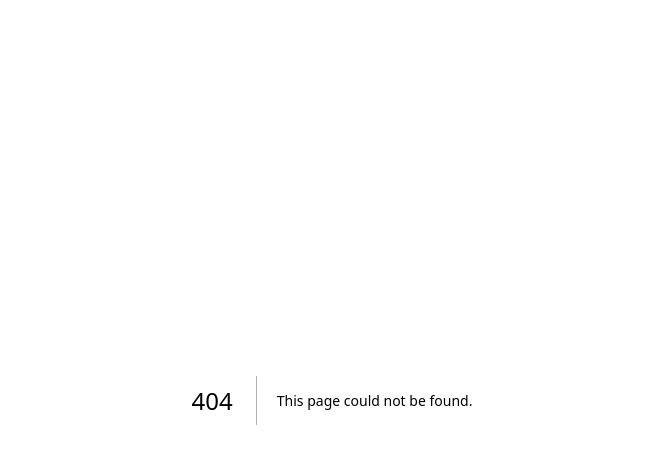
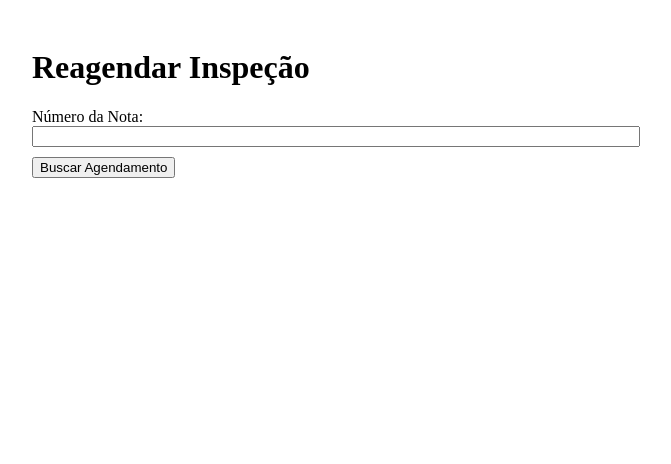
Before and after one commit to AnakRomanov/celesc-agenda, a Next.js app: page /reagendar in a window 1280 px wide. Before the commit this address had no page. Shown: the top 464 px of the page, without its empty margins (308-979 px from the left). Built offline with nearby package versions, Linux system fonts and the light colour scheme.

Commit message:
Add files via upload

```diff
--- /dev/null
+++ b/pages/reagendar.tsx
@@ -0,0 +1,112 @@
+
+import { useState, useEffect } from 'react';
+import { useRouter } from 'next/router';
+
+export default function Reagendar() {
+  const router = useRouter();
+  const [numeroNota, setNumeroNota] = useState('');
+  const [agendamento, setAgendamento] = useState(null);
+  const [novaData, setNovaData] = useState('');
+  const [novoPeriodo, setNovoPeriodo] = useState('MANHA');
+  const [mensagem, setMensagem] = useState('');
+  const [podeReagendar, setPodeReagendar] = useState(false);
+
+  const buscarAgendamento = async () => {
+    setMensagem('');
+    const res = await fetch('/api/consultar', {
+      method: 'POST',
+      headers: { 'Content-Type': 'application/json' },
+      body: JSON.stringify({ numeroNota })
+    });
+    const data = await res.json();
+    if (data && data.agendamento) {
+      setAgendamento(data.agendamento);
+      const hoje = new Date();
+      const dataOriginal = new Date(data.agendamento.dataOriginal);
+      const diff = await fetch('/api/dias-uteis', {
+        method: 'POST',
+        headers: { 'Content-Type': 'application/json' },
+        body: JSON.stringify({ inicio: hoje, fim: dataOriginal })
+      });
+      const { diasUteis } = await diff.json();
+      if (data.agendamento.quantidadeReagendamentos >= 1) {
+        setMensagem('Este agendamento já foi reagendado uma vez.');
+      } else if (diasUteis < 3) {
+        setMensagem('Faltam menos de 3 dias úteis para o agendamento original.');
+      } else {
+        setPodeReagendar(true);
+      }
+    } else {
+      setMensagem('Agendamento não encontrado.');
+    }
+  };
+
+  const enviarReagendamento = async () => {
+    const res = await fetch('/api/reagendar', {
+      method: 'POST',
+      headers: { 'Content-Type': 'application/json' },
+      body: JSON.stringify({
+        numeroNota,
+        novaData,
+        novoPeriodo
+      })
+    });
+    const data = await res.json();
+    if (data.ok) {
+      setMensagem('Reagendamento realizado com sucesso!');
+      setPodeReagendar(false);
+    } else {
+      setMensagem(data.mensagem || 'Erro ao reagendar.');
+    }
+  };
+
+  return (
+    <div style={{ maxWidth: 600, margin: '0 auto', padding: 20 }}>
+      <h1>Reagendar Inspeção</h1>
+      <label>Número da Nota:</label>
+      <input
+        type="text"
+        value={numeroNota}
+        onChange={(e) => setNumeroNota(e.target.value)}
+        style={{ width: '100%', marginBottom: 10 }}
+      />
+      <button onClick={buscarAgendamento}>Buscar Agendamento</button>
+
+      {agendamento && (
+        <div style={{ marginTop: 20 }}>
+          <h3>Agendamento Atual</h3>
+          <p><strong>Data:</strong> {new Date(agendamento.dataAtual).toLocaleDateString()}</p>
+          <p><strong>Período:</strong> {agendamento.periodoAtual}</p>
+          <p><strong>Localidade:</strong> {agendamento.localidade}</p>
+        </div>
+      )}
+
+      {podeReagendar && (
+        <div style={{ marginTop: 20 }}>
+          <h3>Nova Data e Período</h3>
+          <label>Nova Data:</label>
+          <input
+            type="date"
+            value={novaData}
+            onChange={(e) => setNovaData(e.target.value)}
+            style={{ width: '100%', marginBottom: 10 }}
+          />
+          <label>Período:</label>
+          <select
+            value={novoPeriodo}
+            onChange={(e) => setNovoPeriodo(e.target.value)}
+            style={{ width: '100%', marginBottom: 10 }}
+          >
+            <option value="MANHA">Manhã</option>
+            <option value="TARDE">Tarde</option>
+          </select>
+          <button onClick={enviarReagendamento}>Confirmar Reagendamento</button>
+        </div>
+      )}
+
+      {mensagem && (
+        <p style={{ marginTop: 20, color: 'blue' }}>{mensagem}</p>
+      )}
+    </div>
+  );
+}
```
